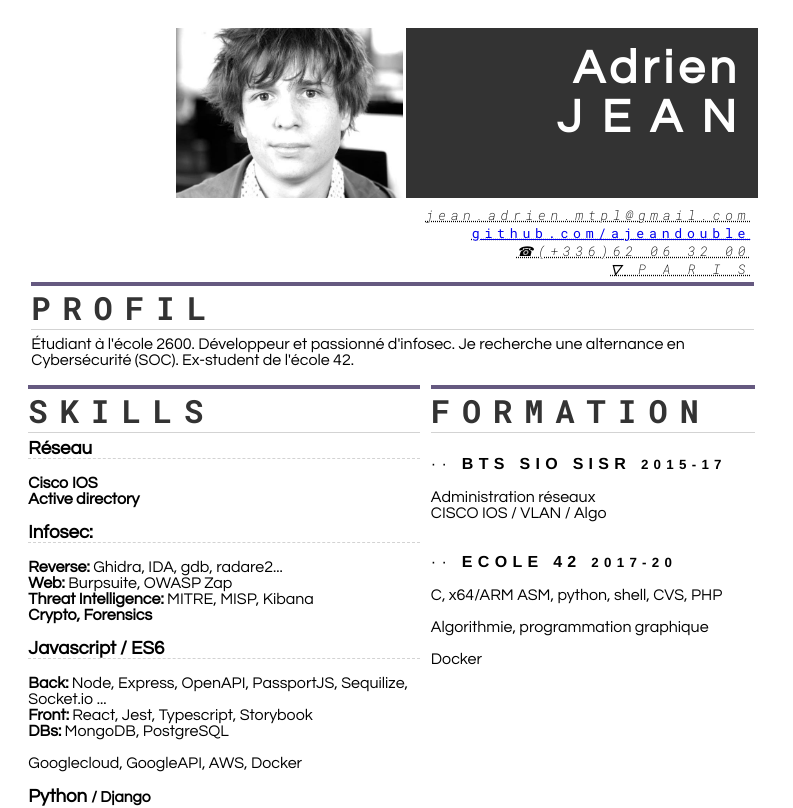
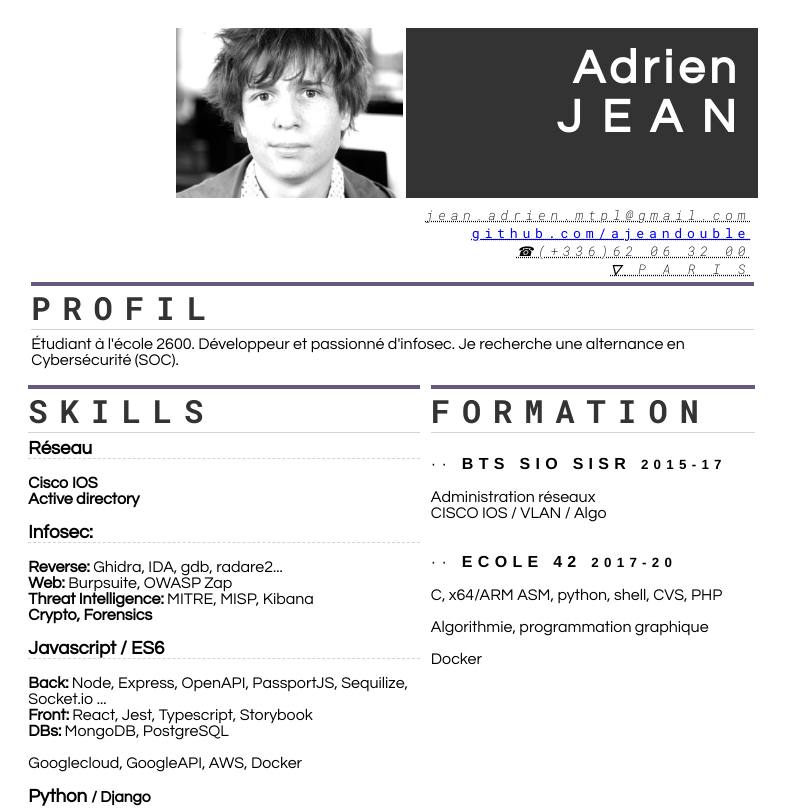
Before and after one commit to ajeandouble/ajeandouble.github.io, a plain HTML site: page cv.html in a window 1280 px wide. Shown: the top 808 px of the page, without its empty margins (0-793 px from the left). Drawn offline with nearby package versions, Linux system fonts and the light colour scheme; a web font is replaced by a local one.

Commit message:
cv update

```diff
--- a/cv.html
+++ b/cv.html
@@ -16,7 +16,7 @@
 		</div>
 		<img id="portrait" src="./cv_.jpg" alt="Portrait">
 		<span id="bio"><h1>PROFIL</h1>
-			Étudiant à l'école 2600. Développeur et passionné d'infosec. Je recherche une alternance en Cybersécurité (SOC). Ex-student de l'école 42.
+			Étudiant à l'école 2600. Développeur et passionné d'infosec. Je recherche une alternance en Cybersécurité (SOC).
 		</span>
 		<div id="contact">
 			<p><i>jean.adrien.mtpl@gmail.com</i></p>
```
